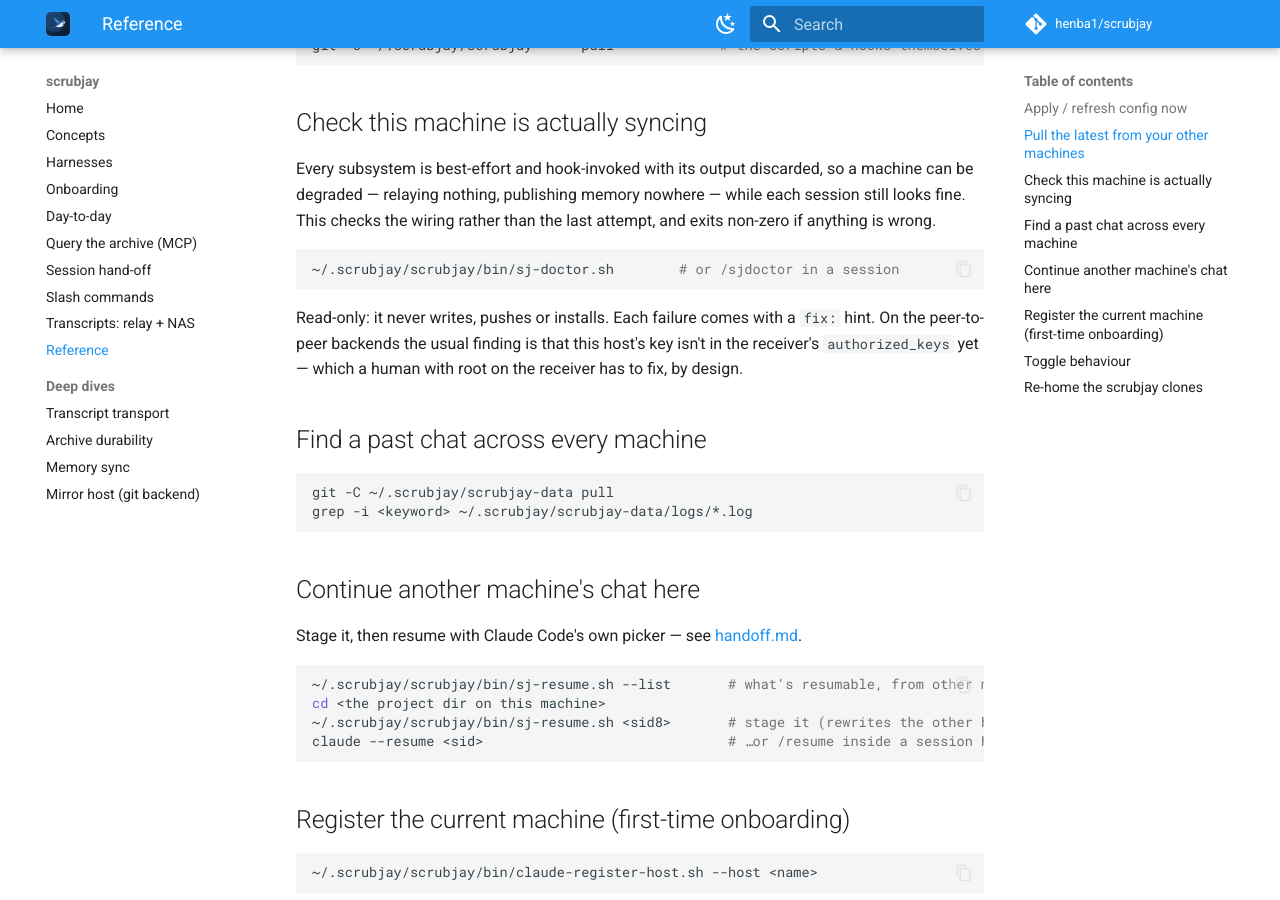
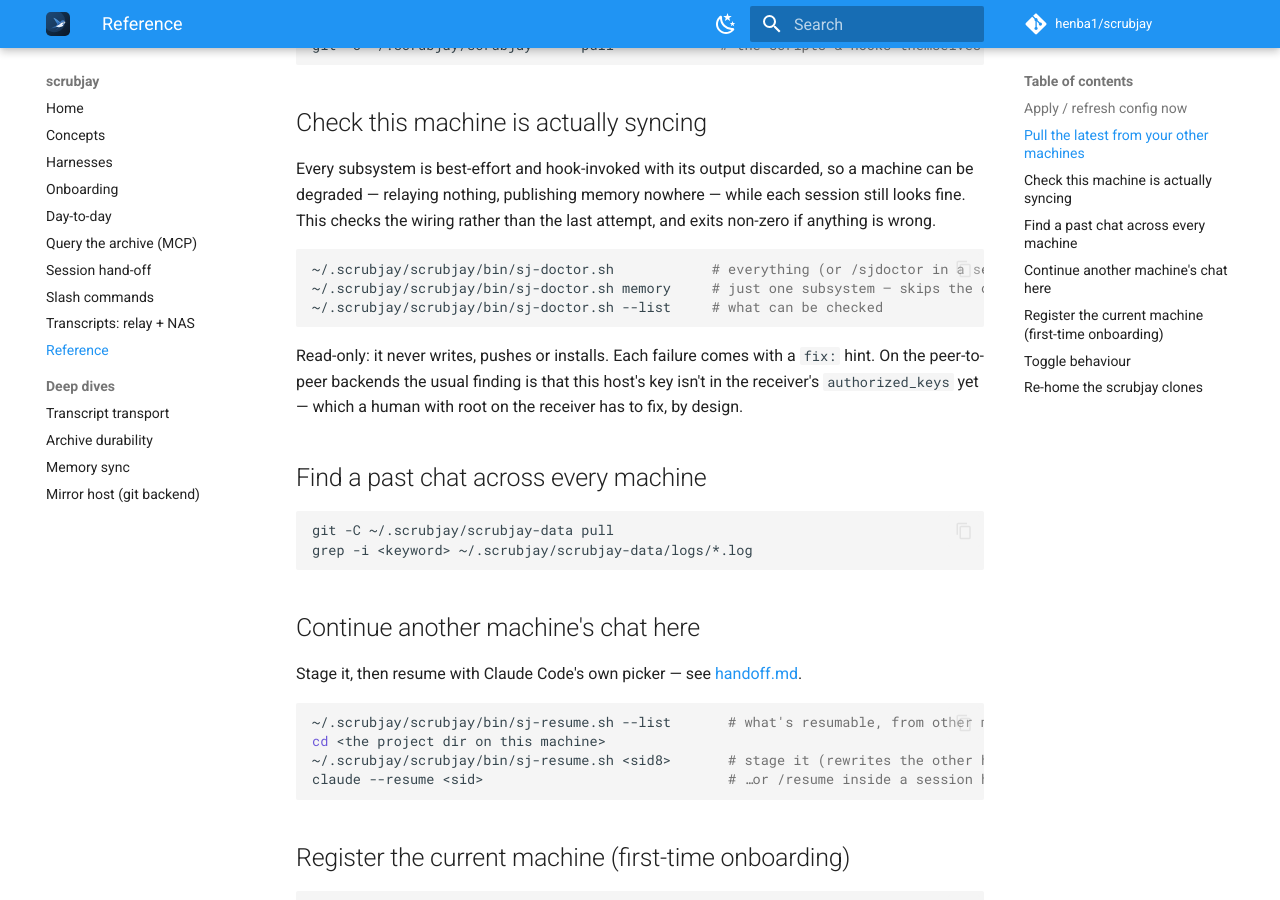
Before and after one commit to henba1/scrubjay, an MkDocs documentation site: the page built from docs/reference.md, in a window 1280 px wide and 900 px high, scrolled down 619 px. Built offline with MkDocs 1.6.1 and Material for MkDocs 9.7.7, drawn with Linux system fonts in a browser that asks for light colours; comment, search, counter and statistics services are not loaded.

Commit message:
doctor: make the checks selectable per subsystem (#18)
sj-doctor was all-or-nothing, slowest exactly when most useful since the network probes dominate. Sections are now positional (matching tests/run.sh): bin/sj-doctor.sh memory relay. A mistyped section exits 2 without running anything rather than printing 'healthy', and a narrowed run states its scope in the verdict.

Co-Authored-By: Claude <noreply@anthropic.com>

````diff
--- a/docs/reference.md
+++ b/docs/reference.md
@@ -31,7 +31,9 @@ degraded — relaying nothing, publishing memory nowhere — while each session
 This checks the wiring rather than the last attempt, and exits non-zero if anything is wrong.
 
 ```sh
-~/.scrubjay/scrubjay/bin/sj-doctor.sh        # or /sjdoctor in a session
+~/.scrubjay/scrubjay/bin/sj-doctor.sh            # everything (or /sjdoctor in a session)
+~/.scrubjay/scrubjay/bin/sj-doctor.sh memory     # just one subsystem — skips the other probes
+~/.scrubjay/scrubjay/bin/sj-doctor.sh --list     # what can be checked
 ```
 
 Read-only: it never writes, pushes or installs. Each failure comes with a `fix:` hint. On the
````
Also changed, not shown: commands/sjdoctor.md (+8 -1 lines), docs/memory-sync.md (+1 -1 lines), docs/slash-commands.md (+1 -1 lines), 2 other files.
